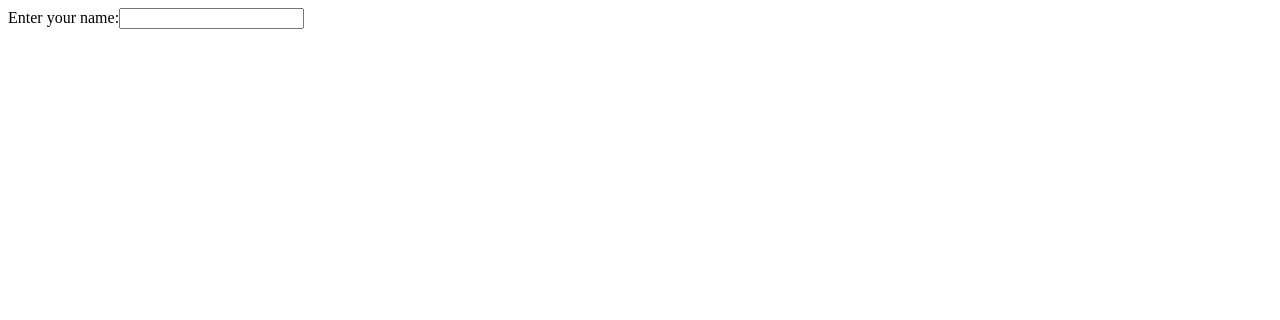
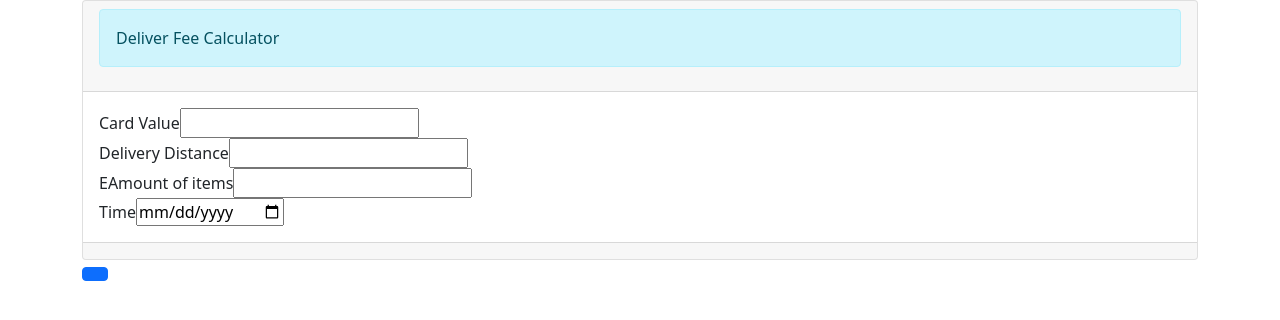
Before and after one commit to Elham778-github/Fee-calculator, a React (Create React App) app: page / in a window 1280 px wide. Shown: the top 320 px of the page. Built offline with nearby package versions, Linux system fonts and the light colour scheme.

Commit message:
added bootstrap, react-bootstrap, fontawesome

```diff
--- a/public/index.html
+++ b/public/index.html
@@ -5,8 +5,8 @@
     <link rel="icon" href="%PUBLIC_URL%/favicon.ico" />
     <meta name="viewport" content="width=device-width, initial-scale=1" />
     <meta name="theme-color" content="#000000" />
-
-<style></style>
+    <link rel="stylesheet" href="css/bootstrap.min.css">
+    <link rel="stylesheet" href="css/font-awesome.min.css">
     <title>fee calculator</title>
   </head>
   <body>
--- a/src/App.js
+++ b/src/App.js
@@ -1,7 +1,10 @@
 import React from "react";
-// import { Alert, Button, Badge } from "react-bootstrap";
+ import { Alert, Button, Badge } from "react-bootstrap";
 // import { ToastContainer, toast } from "react-toastify";
 // import SimpleContext from "../../personmanager/src/contex/simpleContex";
+
+import Header from "./components/Header";
+
 
 const App = () => {
     // const [getPersons, setPersons] = useState([]);
@@ -12,20 +15,70 @@ const App = () => {
         // <SimpleContext.Provider
         //     value={{
         //     }}>
-            <div>
-                <form>
-                    <label>Enter your name:
+        <div className="container">
+            <div className="card" >
+                <div className="card-header">
+                    <Header />
+                </div>
+                <div className="card-body">
+                    <div>
+                        <label className="">Card Value
+                        </label>
                         <input
-                            type="text"
-                            // value={name}
-                            // onChange={(e) => setName(e.target.value)}
-                        />
-                    </label>
-                </form>
+                                type="number"
+                                name="age"
+                            // value={inputs.age || ""}
+                            // onChange={handleChange}
+                            />
+
+                    </div>
+                    <div>
+                        <label>Delivery Distance
+                        </label>
+                        <input
+                                type="number"
+                                name="age"
+                            // value={inputs.age || ""}
+                            // onChange={handleChange}
+                            />
+
+                    </div>
+                    <div>
+                        <label>EAmount of items
+                        </label>
+                        <input
+                                type="number"
+                                name="age"
+                            // value={inputs.age || ""}
+                            // onChange={handleChange}
+                            />
+
+                    </div>
+                    <div>
+                        <label>Time
+                        </label>
+                        <input
+                                type="date"
+                                name="age"
+                            // value={inputs.age || ""}
+                            // onChange={handleChange}
+                            />
+
+                    </div>
+
+
+
+                </div>
+                <div className="card-footer"></div>
+
             </div>
+
+
+            <Button  />
+        </div>
         // </SimpleContext.Provider>
 
 
     )
-        }
-    export default App;
+}
+export default App;
```
